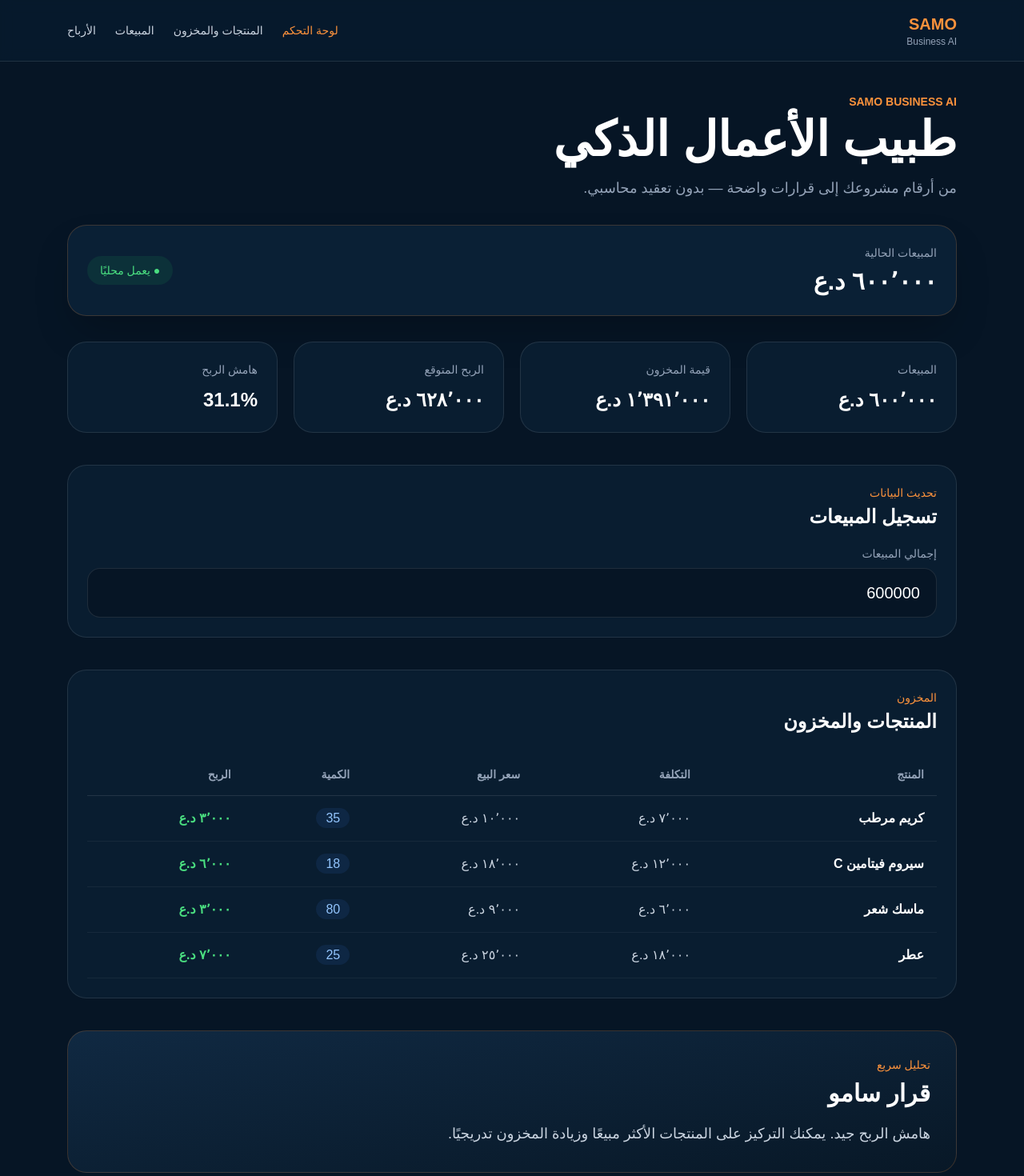
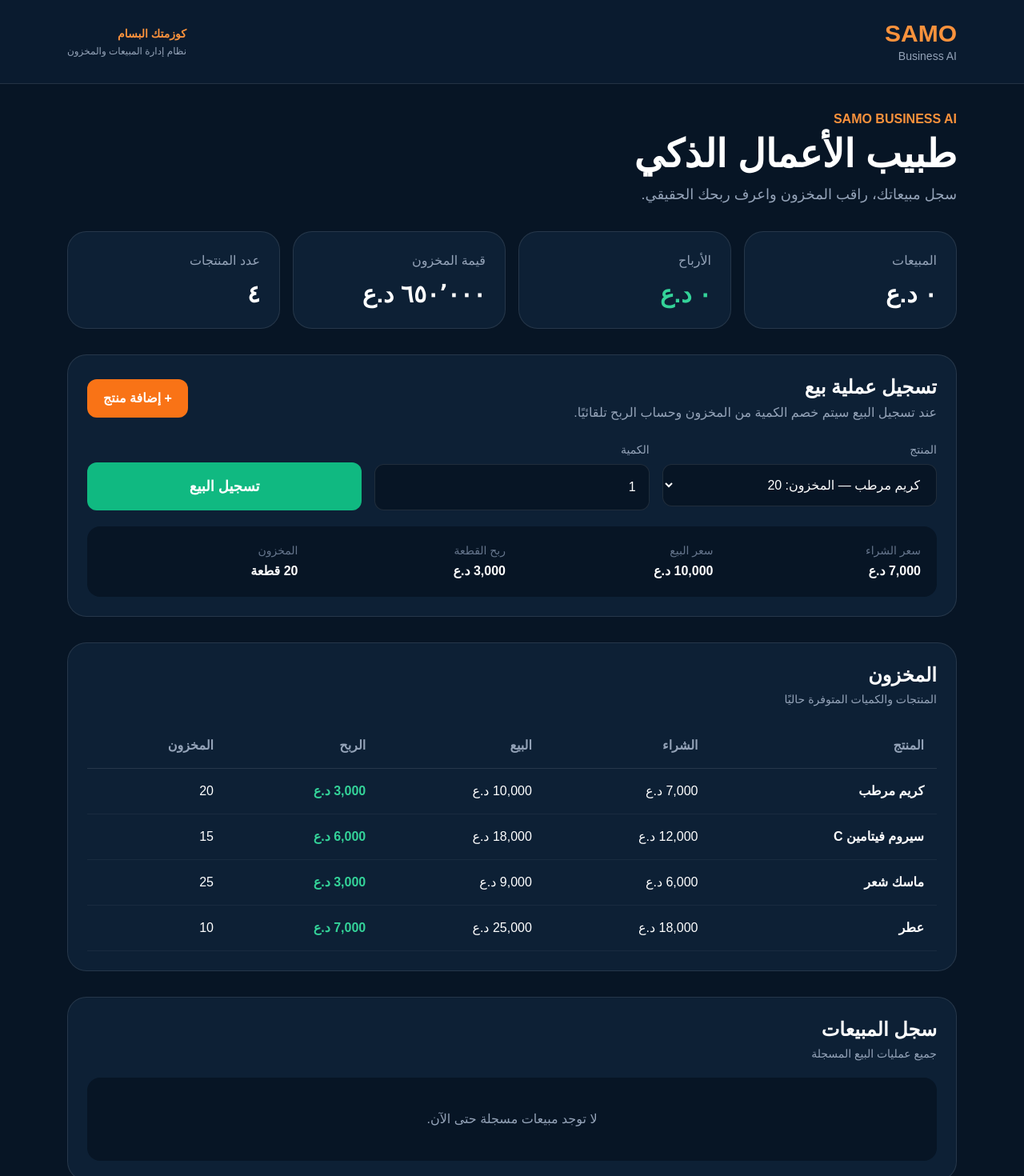
Before and after one commit to asooh10-collab/Samo-Business-AI, a Next.js app: page / in a window 1280 px wide. Shown: the top 1470 px of the page at 80% size. Built offline with nearby package versions, Linux system fonts and the light colour scheme.

Commit message:
Update page.tsx

```diff
--- a/app/page.tsx
+++ b/app/page.tsx
@@ -10,228 +10,432 @@ type Product = {
   quantity: number;
 };
 
+type Sale = {
+  id: number;
+  productId: number;
+  productName: string;
+  quantity: number;
+  total: number;
+  profit: number;
+  date: string;
+};
+
+const initialProducts: Product[] = [
+  { id: 1, name: "كريم مرطب", cost: 7000, price: 10000, quantity: 20 },
+  { id: 2, name: "سيروم فيتامين C", cost: 12000, price: 18000, quantity: 15 },
+  { id: 3, name: "ماسك شعر", cost: 6000, price: 9000, quantity: 25 },
+  { id: 4, name: "عطر", cost: 18000, price: 25000, quantity: 10 },
+];
+
 export default function Home() {
-  const [products] = useState<Product[]>([
-    { id: 1, name: "كريم مرطب", cost: 7000, price: 10000, quantity: 35 },
-    { id: 2, name: "سيروم فيتامين C", cost: 12000, price: 18000, quantity: 18 },
-    { id: 3, name: "ماسك شعر", cost: 6000, price: 9000, quantity: 80 },
-    { id: 4, name: "عطر", cost: 18000, price: 25000, quantity: 25 },
-  ]);
+  const [products, setProducts] = useState<Product[]>(initialProducts);
+  const [sales, setSales] = useState<Sale[]>([]);
 
-  const [sales, setSales] = useState(600000);
+  const [selectedProduct, setSelectedProduct] = useState<number>(1);
+  const [saleQuantity, setSaleQuantity] = useState<number>(1);
 
-  const inventoryValue = useMemo(
+  const selected = products.find((p) => p.id === selectedProduct);
+
+  const totalSales = useMemo(
+    () => sales.reduce((sum, sale) => sum + sale.total, 0),
+    [sales]
+  );
+
+  const totalProfit = useMemo(
+    () => sales.reduce((sum, sale) => sum + sale.profit, 0),
+    [sales]
+  );
+
+  const stockValue = useMemo(
     () => products.reduce((sum, p) => sum + p.cost * p.quantity, 0),
     [products]
   );
 
-  const expectedSales = useMemo(
-    () => products.reduce((sum, p) => sum + p.price * p.quantity, 0),
-    [products]
+  function registerSale() {
+    if (!selected) return;
+
+    if (saleQuantity < 1) {
+      alert("أدخل كمية صحيحة");
+      return;
+    }
+
+    if (saleQuantity > selected.quantity) {
+      alert("الكمية الموجودة في المخزون غير كافية");
+      return;
+    }
+
+    const total = selected.price * saleQuantity;
+    const profit = (selected.price - selected.cost) * saleQuantity;
+
+    const newSale: Sale = {
+      id: Date.now(),
+      productId: selected.id,
+      productName: selected.name,
+      quantity: saleQuantity,
+      total,
+      profit,
+      date: new Date().toLocaleString("ar-IQ"),
+    };
+
+    setSales((prev) => [newSale, ...prev]);
+
+    setProducts((prev) =>
+      prev.map((product) =>
+        product.id === selected.id
+          ? {
+              ...product,
+              quantity: product.quantity - saleQuantity,
+            }
+          : product
+      )
     );
 
-  const expectedProfit = expectedSales - inventoryValue;
+    setSaleQuantity(1);
+  }
 
-  const profitMargin =
-    expectedSales > 0 ? (expectedProfit / expectedSales) * 100 : 0;
+  function addProduct() {
+    const name = prompt("اسم المنتج");
+    if (!name) return;
+
+    const cost = Number(prompt("سعر الشراء"));
+    const price = Number(prompt("سعر البيع"));
+    const quantity = Number(prompt("الكمية"));
+
+    if (
+      !name ||
+      !Number.isFinite(cost) ||
+      !Number.isFinite(price) ||
+      !Number.isFinite(quantity) ||
+      cost < 0 ||
+      price < 0 ||
+      quantity < 0
+    ) {
+      alert("البيانات غير صحيحة");
+      return;
+    }
+
+    const newProduct: Product = {
+      id: Date.now(),
+      name,
+      cost,
+      price,
+      quantity,
+    };
+
+    setProducts((prev) => [...prev, newProduct]);
+    setSelectedProduct(newProduct.id);
+  }
+
+  function clearSales() {
+    if (sales.length === 0) return;
+
+    const ok = confirm("هل تريد حذف سجل المبيعات؟");
+    if (ok) {
+      setSales([]);
+    }
+  }
 
   return (
-    <main dir="rtl" className="min-h-screen bg-[#061525] text-white">
-      <nav className="sticky top-0 z-20 border-b border-white/10 bg-[#071a2d]/95 backdrop-blur">
-        <div className="mx-auto flex max-w-6xl items-center justify-between px-5 py-4">
+    <main dir="rtl" className="min-h-screen bg-[#071525] text-white">
+      <header className="border-b border-white/10 bg-[#0a1b2f]">
+        <div className="mx-auto max-w-6xl px-5 py-6 flex items-center justify-between">
           <div>
-            <div className="text-xl font-bold text-orange-400">SAMO</div>
-            <div className="text-xs text-slate-400">Business AI</div>
+            <div className="text-3xl font-black text-orange-400">SAMO</div>
+            <div className="text-sm text-slate-400">Business AI</div>
           </div>
 
-          <div className="hidden gap-6 text-sm md:flex">
-            <a href="#dashboard" className="text-orange-400">
-              لوحة التحكم
-            </a>
-            <a href="#products" className="text-slate-300">
-              المنتجات والمخزون
-            </a>
-            <a href="#sales" className="text-slate-300">
-              المبيعات
-            </a>
-            <a href="#profit" className="text-slate-300">
-              الأرباح
-            </a>
+          <div className="text-right">
+            <div className="text-sm text-orange-400 font-bold">
+              كوزمتك البسام
+            </div>
+            <div className="text-xs text-slate-400 mt-1">
+              نظام إدارة المبيعات والمخزون
             </div>
           </div>
-      </nav>
+        </div>
+      </header>
 
-      <section id="dashboard" className="mx-auto max-w-6xl px-5 py-10">
-        <div className="mb-8">
-          <p className="mb-2 text-sm font-semibold text-orange-400">
+      <div className="mx-auto max-w-6xl px-5 py-8">
+        <section className="mb-8">
+          <div className="text-orange-400 font-bold mb-2">
             SAMO BUSINESS AI
-          </p>
+          </div>
 
-          <h1 className="text-4xl font-black leading-tight md:text-6xl">
+          <h1 className="text-4xl md:text-5xl font-black leading-tight">
             طبيب الأعمال الذكي
           </h1>
 
-          <p className="mt-4 max-w-2xl text-lg text-slate-400">
-            من أرقام مشروعك إلى قرارات واضحة — بدون تعقيد محاسبي.
+          <p className="mt-3 text-slate-400 text-lg">
+            سجل مبيعاتك، راقب المخزون واعرف ربحك الحقيقي.
+          </p>
+        </section>
+
+        {/* الإحصائيات */}
+        <section className="grid grid-cols-1 md:grid-cols-4 gap-4 mb-8">
+          <StatCard
+            title="المبيعات"
+            value={`${totalSales.toLocaleString("ar-IQ")} د.ع`}
+          />
+
+          <StatCard
+            title="الأرباح"
+            value={`${totalProfit.toLocaleString("ar-IQ")} د.ع`}
+            highlight
+          />
+
+          <StatCard
+            title="قيمة المخزون"
+            value={`${stockValue.toLocaleString("ar-IQ")} د.ع`}
+          />
+
+          <StatCard
+            title="عدد المنتجات"
+            value={products.length.toLocaleString("ar-IQ")}
+          />
+        </section>
+
+        {/* تسجيل بيع */}
+        <section className="rounded-3xl border border-white/10 bg-[#0d2035] p-6 mb-8">
+          <div className="flex flex-col md:flex-row md:items-center justify-between gap-4 mb-6">
+            <div>
+              <h2 className="text-2xl font-bold">تسجيل عملية بيع</h2>
+              <p className="text-slate-400 mt-1">
+                عند تسجيل البيع سيتم خصم الكمية من المخزون وحساب الربح تلقائيًا.
               </p>
             </div>
 
-        <div className="mb-8 rounded-3xl border border-orange-400/20 bg-[#0a2035] p-6 shadow-2xl">
-          <div className="flex flex-wrap items-center justify-between gap-4">
-            <div>
-              <p className="text-sm text-slate-400">المبيعات الحالية</p>
-              <h2 className="mt-2 text-3xl font-black">
-                {sales.toLocaleString("ar-IQ")} د.ع
-              </h2>
+            <button
+              onClick={addProduct}
+              className="rounded-xl bg-orange-500 px-5 py-3 font-bold hover:bg-orange-400"
+            >
+              + إضافة منتج
+            </button>
           </div>
 
-            <div className="rounded-full bg-green-500/10 px-4 py-2 text-sm text-green-400">
-              ● يعمل محليًا
-            </div>
-          </div>
+          <div className="grid grid-cols-1 md:grid-cols-3 gap-4">
+            <div>
+              <label className="block text-sm text-slate-400 mb-2">
+                المنتج
+              </label>
+
+              <select
+                value={selectedProduct}
+                onChange={(e) => setSelectedProduct(Number(e.target.value))}
+                className="w-full rounded-xl bg-[#071525] border border-white/10 p-4 text-white outline-none"
+              >
+                {products.map((product) => (
+                  <option key={product.id} value={product.id}>
+                    {product.name} — المخزون: {product.quantity}
+                  </option>
+                ))}
+              </select>
             </div>
 
-        <div className="grid gap-5 sm:grid-cols-2 lg:grid-cols-4">
-          <Stat
-            title="المبيعات"
-            value={`${sales.toLocaleString("ar-IQ")} د.ع`}
-          />
-
-          <Stat
-            title="قيمة المخزون"
-            value={`${inventoryValue.toLocaleString("ar-IQ")} د.ع`}
-          />
-
-          <Stat
-            title="الربح المتوقع"
-            value={`${expectedProfit.toLocaleString("ar-IQ")} د.ع`}
-          />
-
-          <Stat
-            title="هامش الربح"
-            value={`${profitMargin.toFixed(1)}%`}
-          />
-        </div>
-      </section>
-
-      <section id="sales" className="mx-auto max-w-6xl px-5 pb-10">
-        <div className="rounded-3xl border border-white/10 bg-[#091d30] p-6">
-          <div className="mb-5">
-            <p className="text-sm text-orange-400">تحديث البيانات</p>
-            <h2 className="mt-1 text-2xl font-bold">
-              تسجيل المبيعات
-            </h2>
-          </div>
-
-          <label className="mb-2 block text-sm text-slate-400">
-            إجمالي المبيعات
+            <div>
+              <label className="block text-sm text-slate-400 mb-2">
+                الكمية
               </label>
 
               <input
                 type="number"
-            value={sales}
-            onChange={(e) => setSales(Number(e.target.value))}
-            className="w-full rounded-2xl border border-white/10 bg-[#061525] px-5 py-4 text-xl outline-none focus:border-orange-400"
+                min="1"
+                value={saleQuantity}
+                onChange={(e) =>
+                  setSaleQuantity(Math.max(1, Number(e.target.value)))
+                }
+                className="w-full rounded-xl bg-[#071525] border border-white/10 p-4 text-white outline-none"
               />
             </div>
+
+            <div className="flex items-end">
+              <button
+                onClick={registerSale}
+                className="w-full rounded-xl bg-emerald-500 px-5 py-4 font-black text-lg hover:bg-emerald-400"
+              >
+                تسجيل البيع
+              </button>
+            </div>
+          </div>
+
+          {selected && (
+            <div className="mt-5 rounded-2xl bg-[#071525] p-5 grid grid-cols-2 md:grid-cols-4 gap-4">
+              <Info title="سعر الشراء" value={`${selected.cost.toLocaleString()} د.ع`} />
+              <Info title="سعر البيع" value={`${selected.price.toLocaleString()} د.ع`} />
+              <Info
+                title="ربح القطعة"
+                value={`${(selected.price - selected.cost).toLocaleString()} د.ع`}
+              />
+              <Info title="المخزون" value={`${selected.quantity} قطعة`} />
+            </div>
+          )}
         </section>
 
-      <section id="products" className="mx-auto max-w-6xl px-5 pb-10">
-        <div className="rounded-3xl border border-white/10 bg-[#091d30] p-6">
-          <div className="mb-6">
-            <p className="text-sm text-orange-400">المخزون</p>
-            <h2 className="mt-1 text-2xl font-bold">
-              المنتجات والمخزون
-            </h2>
+        {/* المخزون */}
+        <section className="rounded-3xl border border-white/10 bg-[#0d2035] p-6 mb-8">
+          <div className="flex items-center justify-between mb-5">
+            <div>
+              <h2 className="text-2xl font-bold">المخزون</h2>
+              <p className="text-slate-400 text-sm mt-1">
+                المنتجات والكميات المتوفرة حاليًا
+              </p>
+            </div>
           </div>
 
           <div className="overflow-x-auto">
-            <table className="w-full min-w-[650px] text-right">
+            <table className="w-full text-right">
               <thead>
-                <tr className="border-b border-white/10 text-sm text-slate-400">
-                  <th className="px-4 py-4">المنتج</th>
-                  <th className="px-4 py-4">التكلفة</th>
-                  <th className="px-4 py-4">سعر البيع</th>
-                  <th className="px-4 py-4">الكمية</th>
-                  <th className="px-4 py-4">الربح</th>
+                <tr className="border-b border-white/10 text-slate-400">
+                  <th className="p-4">المنتج</th>
+                  <th className="p-4">الشراء</th>
+                  <th className="p-4">البيع</th>
+                  <th className="p-4">الربح</th>
+                  <th className="p-4">المخزون</th>
                 </tr>
               </thead>
 
               <tbody>
-                {products.map((product) => {
-                  const profit = product.price - product.cost;
-
-                  return (
+                {products.map((product) => (
                   <tr
                     key={product.id}
                     className="border-b border-white/5"
                   >
-                      <td className="px-4 py-4 font-semibold">
-                        {product.name}
+                    <td className="p-4 font-bold">{product.name}</td>
+
+                    <td className="p-4">
+                      {product.cost.toLocaleString()} د.ع
                     </td>
 
-                      <td className="px-4 py-4 text-slate-300">
-                        {product.cost.toLocaleString("ar-IQ")} د.ع
+                    <td className="p-4">
+                      {product.price.toLocaleString()} د.ع
                     </td>
 
-                      <td className="px-4 py-4 text-slate-300">
-                        {product.price.toLocaleString("ar-IQ")} د.ع
+                    <td className="p-4 text-emerald-400 font-bold">
+                      {(product.price - product.cost).toLocaleString()} د.ع
                     </td>
 
-                      <td className="px-4 py-4">
-                        <span className="rounded-full bg-blue-500/10 px-3 py-1 text-blue-300">
+                    <td className="p-4">
+                      <span
+                        className={
+                          product.quantity <= 5
+                            ? "text-red-400 font-bold"
+                            : "text-white"
+                        }
+                      >
                         {product.quantity}
                       </span>
                     </td>
-
-                      <td className="px-4 py-4 font-bold text-green-400">
-                        {profit.toLocaleString("ar-IQ")} د.ع
-                      </td>
                   </tr>
-                  );
-                })}
+                ))}
               </tbody>
             </table>
           </div>
-        </div>
         </section>
 
-      <section id="profit" className="mx-auto max-w-6xl px-5 pb-16">
-        <div className="rounded-3xl border border-orange-400/20 bg-gradient-to-br from-[#102942] to-[#081827] p-8">
-          <p className="text-sm text-orange-400">تحليل سريع</p>
-
-          <h2 className="mt-2 text-3xl font-black">
-            قرار سامو
-          </h2>
-
-          <p className="mt-4 max-w-3xl text-lg leading-8 text-slate-300">
-            {profitMargin >= 30
-              ? "هامش الربح جيد. يمكنك التركيز على المنتجات الأكثر مبيعًا وزيادة المخزون تدريجيًا."
-              : "هامش الربح يحتاج إلى مراجعة. حاول تحسين سعر البيع أو تقليل تكلفة الشراء قبل التوسع."}
+        {/* سجل المبيعات */}
+        <section className="rounded-3xl border border-white/10 bg-[#0d2035] p-6">
+          <div className="flex flex-col md:flex-row md:items-center justify-between gap-4 mb-5">
+            <div>
+              <h2 className="text-2xl font-bold">سجل المبيعات</h2>
+              <p className="text-slate-400 text-sm mt-1">
+                جميع عمليات البيع المسجلة
               </p>
             </div>
+
+            {sales.length > 0 && (
+              <button
+                onClick={clearSales}
+                className="rounded-xl border border-red-500/30 px-4 py-2 text-red-400 hover:bg-red-500/10"
+              >
+                حذف السجل
+              </button>
+            )}
+          </div>
+
+          {sales.length === 0 ? (
+            <div className="rounded-2xl bg-[#071525] p-10 text-center text-slate-400">
+              لا توجد مبيعات مسجلة حتى الآن.
+            </div>
+          ) : (
+            <div className="overflow-x-auto">
+              <table className="w-full text-right">
+                <thead>
+                  <tr className="border-b border-white/10 text-slate-400">
+                    <th className="p-4">المنتج</th>
+                    <th className="p-4">الكمية</th>
+                    <th className="p-4">إجمالي البيع</th>
+                    <th className="p-4">الربح</th>
+                    <th className="p-4">التاريخ</th>
+                  </tr>
+                </thead>
+
+                <tbody>
+                  {sales.map((sale) => (
+                    <tr
+                      key={sale.id}
+                      className="border-b border-white/5"
+                    >
+                      <td className="p-4 font-bold">
+                        {sale.productName}
+                      </td>
+
+                      <td className="p-4">{sale.quantity}</td>
+
+                      <td className="p-4">
+                        {sale.total.toLocaleString()} د.ع
+                      </td>
+
+                      <td className="p-4 text-emerald-400 font-bold">
+                        {sale.profit.toLocaleString()} د.ع
+                      </td>
+
+                      <td className="p-4 text-slate-400 text-sm">
+                        {sale.date}
+                      </td>
+                    </tr>
+                  ))}
+                </tbody>
+              </table>
+            </div>
+          )}
         </section>
+      </div>
 
-      <footer className="border-t border-white/10 py-8 text-center text-sm text-slate-500">
-        SAMO Business AI © 2026
+      <footer className="border-t border-white/10 mt-10 py-8 text-center text-slate-500 text-sm">
+        SAMO Business AI — نظام إدارة الأعمال الذكي
       </footer>
     </main>
   );
 }
 
-function Stat({
+function StatCard({
   title,
   value,
+  highlight = false,
 }: {
   title: string;
   value: string;
+  highlight?: boolean;
 }) {
   return (
-    <div className="rounded-3xl border border-white/10 bg-[#091d30] p-6">
-      <p className="text-sm text-slate-400">{title}</p>
-      <p className="mt-3 text-2xl font-black text-white">
+    <div className="rounded-3xl border border-white/10 bg-[#0d2035] p-6">
+      <div className="text-slate-400 mb-3">{title}</div>
+
+      <div
+        className={`text-2xl md:text-3xl font-black ${
+          highlight ? "text-emerald-400" : "text-white"
+        }`}
+      >
         {value}
-      </p>
+      </div>
     </div>
   );
 }
+
+function Info({ title, value }: { title: string; value: string }) {
+  return (
+    <div>
+      <div className="text-sm text-slate-500 mb-1">{title}</div>
+      <div className="font-bold">{value}</div>
+    </div>
+  );
+}
```
Lines whose indentation alone changed are shown as unchanged.
